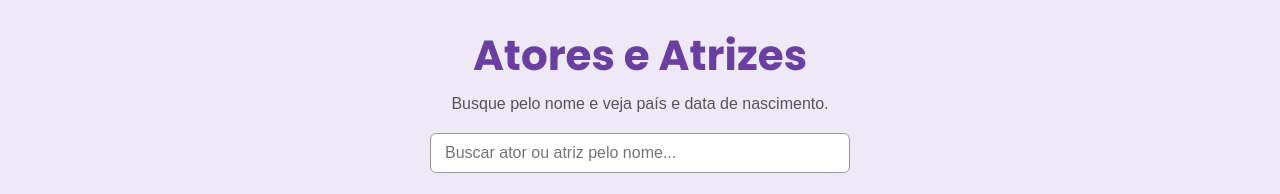
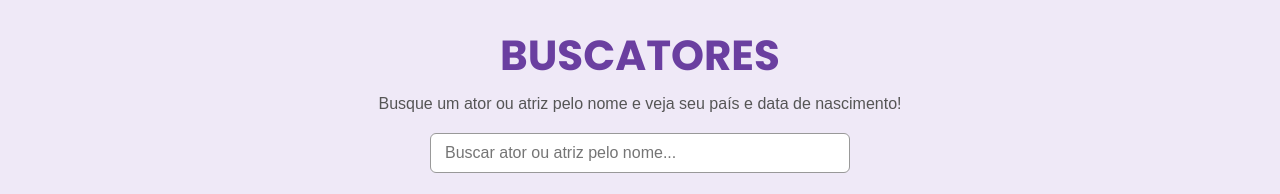
Before and after one commit to afroagg/ad-atores-atrizes, a plain HTML site: page index.html in a window 1280 px wide. Shown: the top 194 px of the page. Drawn offline with Linux system fonts and the light colour scheme.

Commit message:
ajusta index.html e adiciona pasta de prints

```diff
--- a/index.html
+++ b/index.html
@@ -3,7 +3,7 @@
 <head>
   <meta charset="UTF-8">
   <meta name="viewport" content="width=device-width, initial-scale=1.0">
-  <title>Atores e Atrizes</title>
+  <title>BUSCATORES</title>
   <link rel="preconnect" href="https://fonts.googleapis.com">
   <link href="https://fonts.googleapis.com/css2?family=Poppins:wght@600;700&display=swap" rel="stylesheet">
   <link rel="stylesheet" href="style.css">
@@ -11,8 +11,8 @@
 <body>
 
   <header>
-    <h1>Atores e Atrizes</h1>
-    <p class="subtitulo">Busque pelo nome e veja país e data de nascimento.</p>
+    <h1>BUSCATORES</h1>
+    <p class="subtitulo">Busque um ator ou atriz pelo nome e veja seu país e data de nascimento!</p>
     <input type="text" id="busca" placeholder="Buscar ator ou atriz pelo nome..." oninput="filtrar()">
   </header>
 
```
Also changed, not shown: prints/filtrado.png (added), prints/menu.png (added).
